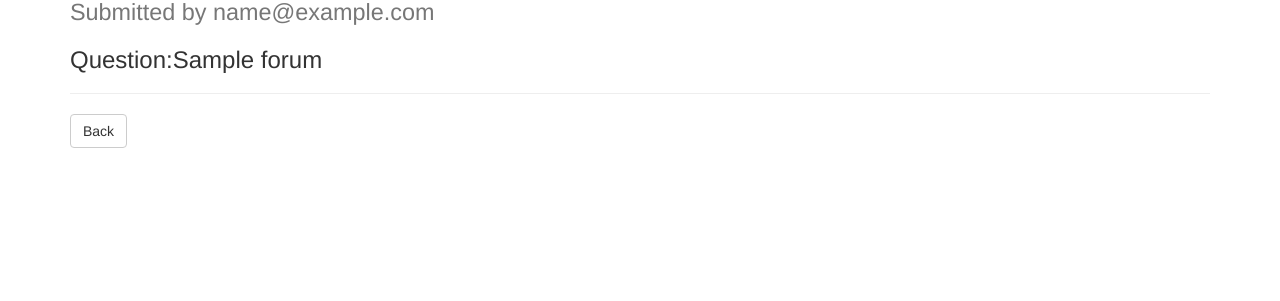
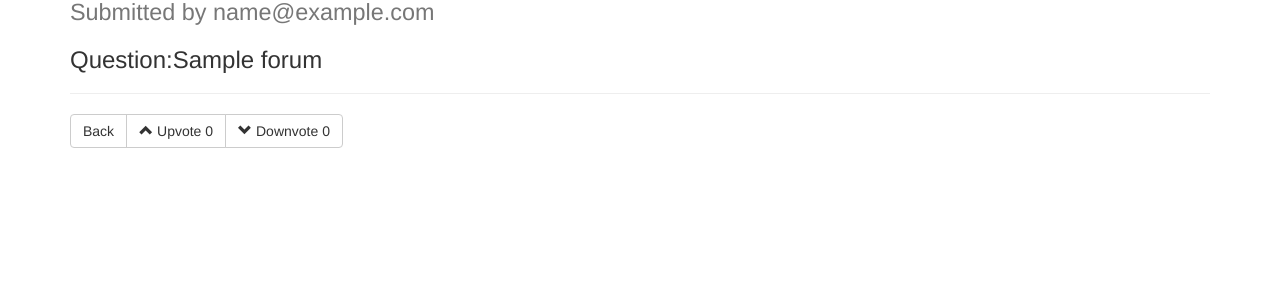
Before and after one commit to vamuigua/GameBuddy, a Rails app: page /forums/1 in a window 1280 px wide. Shown: the part 164-465 px from the top of the page. Run offline with Rails 7, Linux system fonts and the light colour scheme; tables that the repository leaves empty hold one stand-in row (values such as "Sample post"); style sheets or scripts are compiled from the project's sources; some libraries are stand-ins or nearby versions.

Commit message:
Made Forums to be Votable

```diff
--- a/app/controllers/forums_controller.rb
+++ b/app/controllers/forums_controller.rb
@@ -1,5 +1,5 @@
 class ForumsController < ApplicationController
-  before_action :set_forum, only: [:show, :edit, :update, :destroy]
+  before_action :set_forum, only: [:show, :edit, :update, :destroy,:upvote,:downvote]
   #authenticate current_user before performing actions
   before_action :authenticate_user!, except:[:index, :show]
 
@@ -63,6 +63,22 @@ class ForumsController < ApplicationController
     end
   end
 
+  #upvote method
+  def upvote
+    #assign upvote to current user
+    @forum.upvote_by current_user
+    #back redirects the current user to the page they where currently on
+    redirect_back(fallback_location: root_path)
+  end
+
+  #downvote method/action
+  def downvote
+    #assign downvote to current user
+    @forum.downvote_by current_user
+    #back redirects the current user to the page they where currently on
+    redirect_back(fallback_location: root_path)
+  end
+
   private
   # Use callbacks to share common setup or constraints between actions.
   def set_forum
--- a/app/models/forum.rb
+++ b/app/models/forum.rb
@@ -1,3 +1,4 @@
 class Forum < ApplicationRecord
+  acts_as_votable
   belongs_to :user
 end
--- a/app/views/forums/show.html.erb
+++ b/app/views/forums/show.html.erb
@@ -11,3 +11,16 @@
 	<%= link_to 'Destroy', @forum, method: :delete, data:{confirm:'Are you sure?'}, class:"btn btn-default" %>
 </div>
 <%end%>
+<!--UPVOTE & DOWNVOTE-->
+<div class="btn-group pull-right">
+	<%=link_to like_forum_path(@forum), method: :put, class: "btn btn-default btn-sn" do %>
+	<span class="glyphicon glyphicon-chevron-up"></span>
+	Upvote
+	<%=@forum.get_upvotes.size%>
+	<%end%>
+	<%=link_to dislike_forum_path(@forum), method: :put, class: "btn btn-default btn-sn" do %>
+	<span class="glyphicon glyphicon-chevron-down"></span>
+	Downvote
+	<%=@forum.get_downvotes.size%>
+	<%end%>
+</div>
--- a/config/routes.rb
+++ b/config/routes.rb
@@ -1,5 +1,11 @@
 Rails.application.routes.draw do
   root to: "forums#index"
   devise_for :users
-  resources :forums
+
+  resources :forums do
+    member do
+      put "like",    to: "forums#upvote"
+      put "dislike", to: "forums#downvote"
+    end
+  end
 end
```
Also changed, not shown: app/views/forums/index.html.erb (+10 -0 lines).
